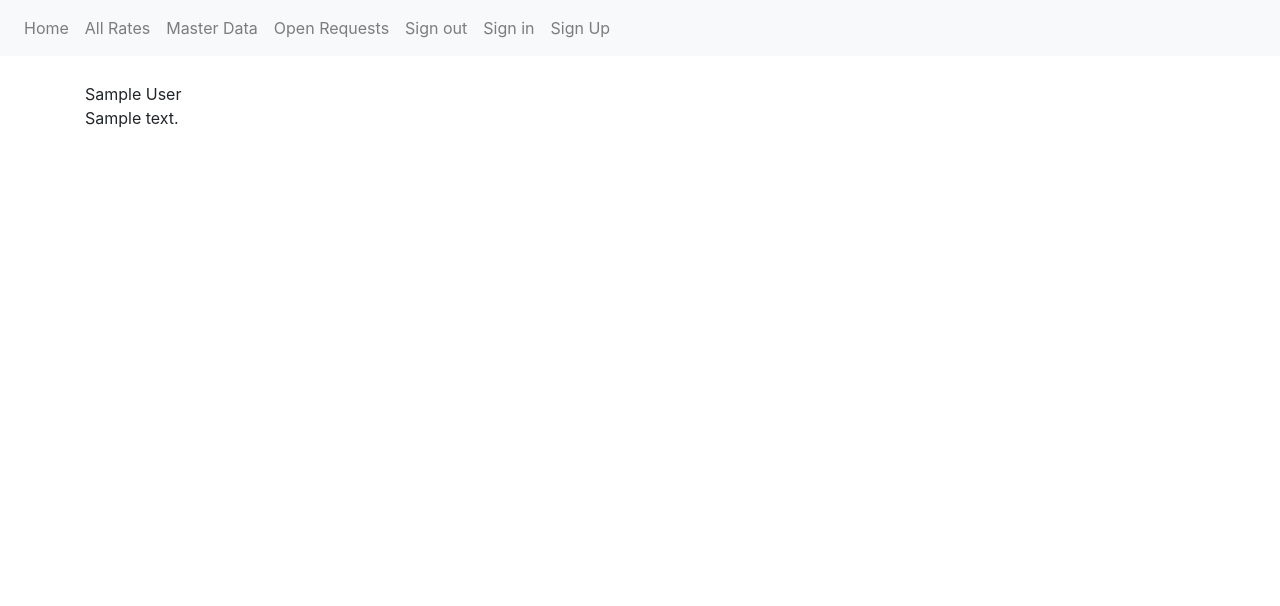
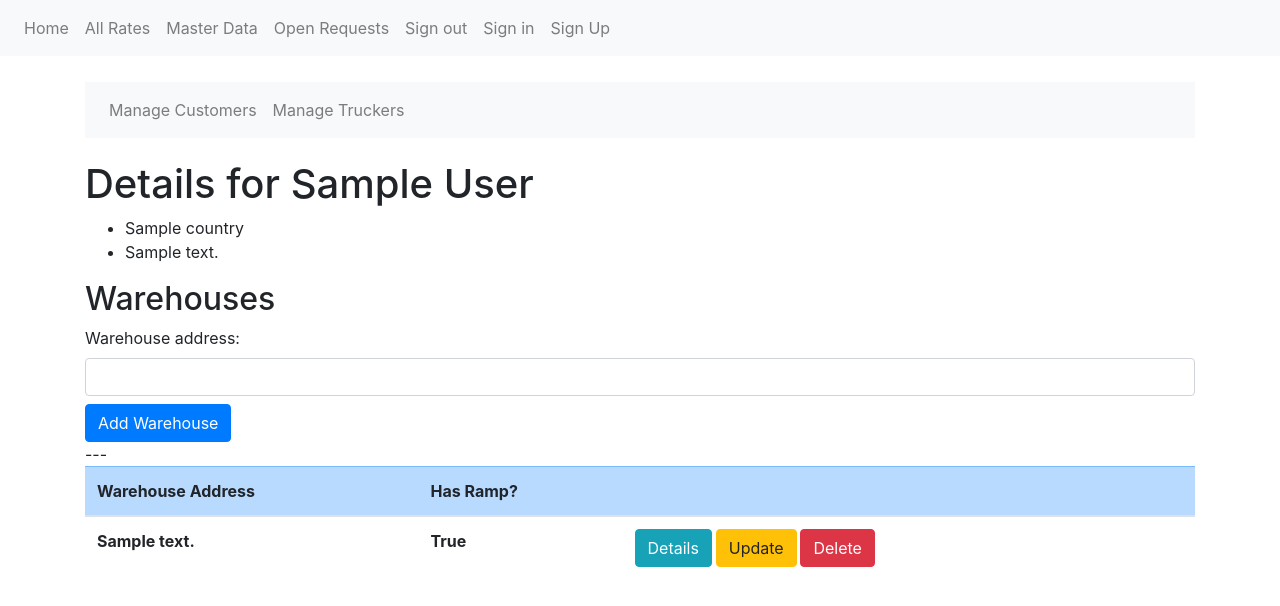
Before and after one commit to VJ-Ivanov/exam_project, a Django app: page /master_data/customers/details/1 in a window 1280 px wide. Shown: the top 606 px of the page. Run offline with Django 3.2, Linux system fonts and the light colour scheme; tables that the repository leaves empty hold one stand-in row (Sample ...); lists and menus that the app fills with data are empty; some libraries are stand-ins or nearby versions.

Commit message:
- reworked CustomerDetails as function based view to include a POST for creation of a new Warehouse model connected to the Customer model - created a basic form for the Warehouse model - removed the country from warehouse to make the form work. Will add it in a later commit. - small changes here and there.

```diff
--- /dev/null
+++ b/app/forms/warehouse_form.py
@@ -0,0 +1,15 @@
+from django import forms
+
+
+class WarehouseForm(forms.Form):
+    warehouse_address = forms.CharField(
+        widget=forms.TextInput(
+            attrs={'class': 'form-control rounded-2',
+                   }
+        ))
+    # ramp_on_site = forms.BooleanField(
+    #     widget=forms.CheckboxInput(
+    #         attrs={
+    #             'class': 'form-control'
+    #         }
+    #     ))
--- a/app/models.py
+++ b/app/models.py
@@ -37,7 +37,6 @@ class Warehouse(models.Model):
     warehouse_address = models.CharField(max_length=40, blank=False)
     ramp_on_site = models.BooleanField(default=False)
     customer_company = models.ForeignKey(CustomerCompany, on_delete=models.CASCADE)
-    country = models.ForeignKey(Country, on_delete=models.CASCADE)
 
     def __str__(self):
         return f'{self.country} / {self.customer_company} / {self.warehouse_address}'
--- a/app/urls.py
+++ b/app/urls.py
@@ -1,7 +1,7 @@
 from django.urls import path
 
 from app.views import LandingPage, OfferListView, MasterData, CustomerListView, TruckerListView, \
-    CustomerCreateView, CustomerDeleteView, CustomerUpdateView, CustomerDetailView
+    CustomerCreateView, CustomerDeleteView, CustomerUpdateView, details_or_add_warehouse
 
 urlpatterns = (
     path('', LandingPage.as_view(), name='landing page'),
@@ -9,7 +9,7 @@ urlpatterns = (
     path('master_data/', MasterData.as_view(), name='master data'),
     path('master_data/customers', CustomerListView.as_view(), name='customer list'),
     path('master_data/customers/create', CustomerCreateView.as_view(), name='customer create'),
-    path('master_data/customers/details/<int:pk>', CustomerDetailView.as_view(), name='customer details'),
+    path('master_data/customers/details/<int:pk>', details_or_add_warehouse, name='customer details'),
     path('master_data/customers/update/<int:pk>', CustomerUpdateView.as_view(), name='customer update'),
     path('master_data/customers/delete/<int:pk>', CustomerDeleteView.as_view(), name='customer delete'),
     path('master_data/truckers', TruckerListView.as_view(), name='trucker list'),
--- a/app/views.py
+++ b/app/views.py
@@ -1,8 +1,9 @@
-from django.shortcuts import render
+from django.shortcuts import render, redirect
 from django.urls import reverse_lazy
 from django.views.generic import TemplateView, ListView, CreateView, DeleteView, UpdateView, DetailView
 
-from app.models import TransportOffer, CustomerCompany, TransportCompany, Warehouse
+from app.forms.warehouse_form import WarehouseForm
+from app.models import TransportOffer, CustomerCompany, TransportCompany, Warehouse, TransportRequest
 
 
 class LandingPage(TemplateView):
@@ -30,11 +31,19 @@ class CustomerCreateView(CreateView):
     model = CustomerCompany
     template_name = 'customer_create.html'
 
-
-class CustomerDetailView(DetailView):
-    model = CustomerCompany
-    context_object_name = 'customer'
-    template_name = 'customer_details.html'
+# CBS for customer details, did not succeed in passing pk of customer to creation of new warehouse.
+# #todo will try at a later point to make it work. Maybe workshop 3 will solve sth similar.
+# class CustomerDetailView(DetailView):
+#     model = CustomerCompany
+#     context_object_name = 'customer'
+#     template_name = 'customer_details.html'
+#
+#     def get_context_data(self, **kwargs):
+#         context = super().get_context_data(**kwargs)
+#         # pk, user = self.kwargs['pk'], self.request.user
+#         pk = self.kwargs['pk']
+#         context['warehouse_list'] = Warehouse.objects.all().filter(customer_company=pk)
+#         return context
 
 
 class CustomerUpdateView(UpdateView):
@@ -50,6 +59,30 @@ class CustomerDeleteView(DeleteView):
     success_url = reverse_lazy('customer list')
 
 
+def details_or_add_warehouse(request, pk):
+    customer = CustomerCompany.objects.get(pk=pk)
+    warehouse_list = Warehouse.objects.all().filter(customer_company=pk)
+
+    if request.method == 'GET':
+        context = {
+            'customer': customer,
+            'form': WarehouseForm(),
+            'warehouse_list': warehouse_list
+        }
+        return render(request, 'customer_details.html', context)
+    else:
+        form = WarehouseForm(request.POST)
+        if form.is_valid():
+            warehouse = Warehouse(warehouse_address=form.cleaned_data['warehouse_address'])
+            warehouse.customer_company = customer
+            warehouse.save()
+            return redirect('customer details', pk)
+        context = {
+            'customer': customer,
+            'form': form,
+        }
+
+
 class TruckerListView(ListView):
     context_object_name = 'truckers'
     model = TransportCompany
--- a/templates/customer_create.html
+++ b/templates/customer_create.html
@@ -1,6 +1,7 @@
 {% extends 'shared/site.html' %}
 
 {% block site_content %}
+    {% include 'partials/sub_nav.html' %}
     <form method="post">
         {{ form.customer_name.label }}
         {{ form.customer_name }}
--- a/templates/customer_delete.html
+++ b/templates/customer_delete.html
@@ -1,6 +1,6 @@
 {% extends 'shared/site.html' %}
 
-{% block site_content %}
+{% block site_content %}{% include 'partials/sub_nav.html' %}
     <h1>Are you sure you want to delete {{ customercompany.customer_name }}?</h1>
 
     <form method="POST" action="{% url 'customer delete' customercompany.pk %}">
--- a/templates/customer_details.html
+++ b/templates/customer_details.html
@@ -1,13 +1,51 @@
 {% extends 'shared/site.html' %}
 
 {% block site_content %}
+    {% include 'partials/sub_nav.html' %}
+    <h1>Details for {{ customer.customer_name }}</h1>
+        <ul>
+            <li>{{ customer.country.name }}</li>
+            <li>{{ customer.billing_address }}</li>
+        </ul>
+    <h2> Warehouses</h2>
 
-<div>
-    {{ customer.customer_name }}
-</div>
-<div>
-    {{ customer.billing_address }}
-</div>
+        <div class="box">
+            <form method="post" action="{% url 'customer details' customer.pk %}">
+                {{ form }}
+                {% csrf_token %}
+                <button class="btn btn-primary mt-2" type="submit">Add Warehouse</button>
+            </form>
+        </div>
+        <div>
+        ---
+        </div>
+
+    <table style="width:100%"  class="table table-hover">
+        <thead>
+            <tr class="table-primary">
+                <th scope="col">Warehouse Address</th>
+                <th scope="col">Has Ramp?</th>
+                <th scope="col"></th>
+                <th scope="col"></th>
+                <th scope="col"></th>
+            </tr>
+        </thead>
+        <tbody>
+        {% for warehouse in warehouse_list %}
+              <tr>
+                <th>{{ warehouse.warehouse_address }}</th>
+                <th>{{ warehouse.ramp_on_site}}</th>
+                <th scope="col">
+                    <a href="" class="btn btn-info">Details</a>
+                    <a href="" class="btn btn-warning">Update</a>
+                    <a href="" class="btn btn-danger">Delete</a>
+                </th>
+              </tr>
+{% endfor %}
+            </tbody>
+    </table>
+
+
 
 
 {% endblock %}
--- a/templates/customer_update.html
+++ b/templates/customer_update.html
@@ -1,7 +1,7 @@
 {% extends 'shared/site.html' %}
 
 {% block site_content %}
-
+    {% include 'partials/sub_nav.html' %}
     <form method="post" action="{% url 'customer update' customercompany.pk %}" class="furniture-form">
         {{ form }}
         {% csrf_token %}
```
Also changed, not shown: app/forms/__init__.py (added), app/migrations/0003_remove_warehouse_country.py (added).
